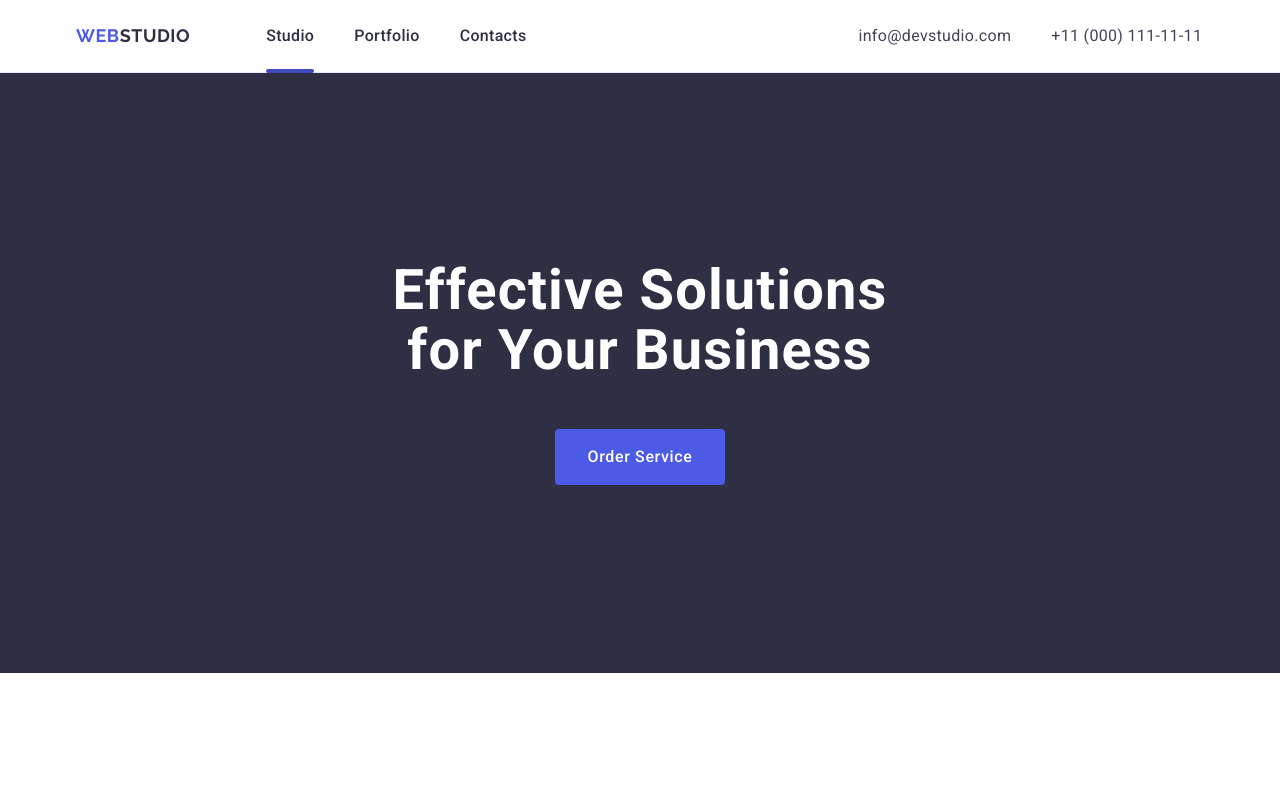
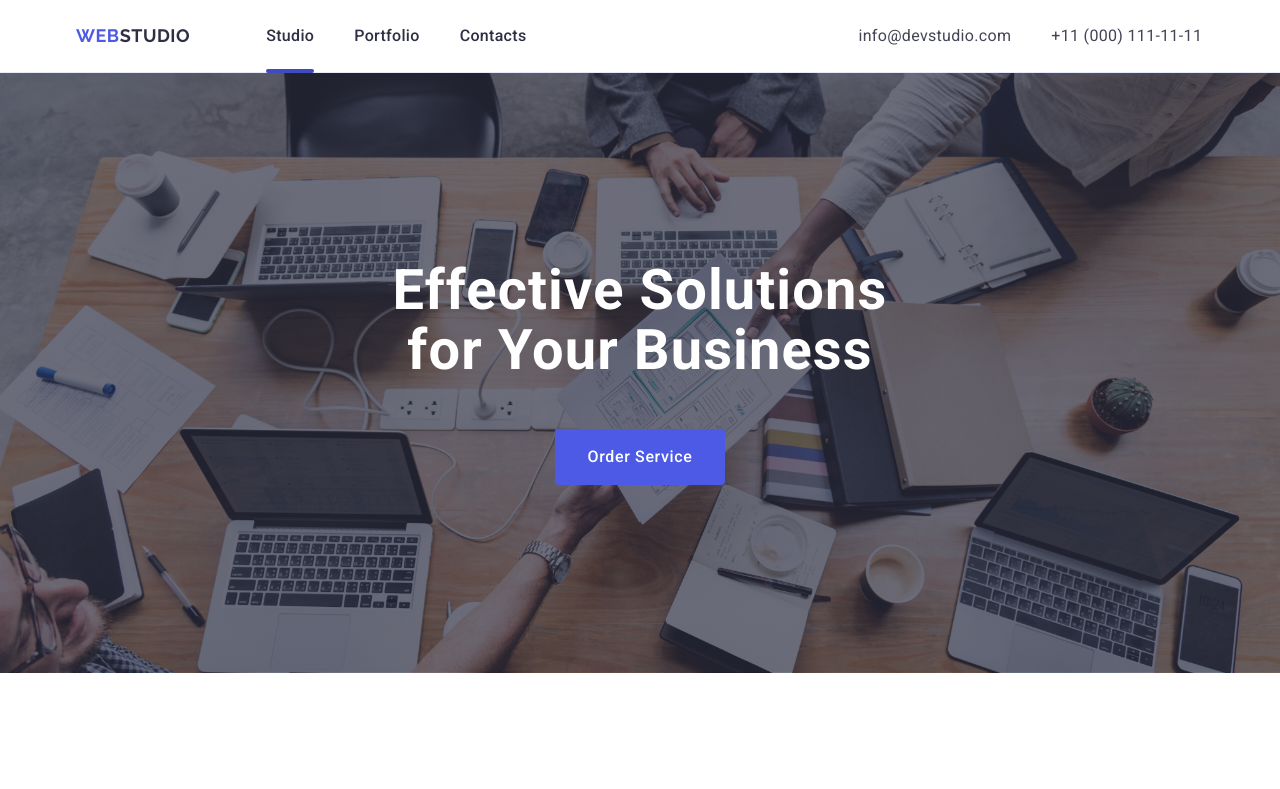
Before and after one commit to PotapchukVP/goit-markup-hw-01, a plain HTML site: page index.html in a window 1280 px wide. Shown: the top 789 px of the page. Drawn offline with nearby package versions, Linux system fonts and the light colour scheme; the site is published under a folder, as on GitHub Pages, so addresses that start at the root find nothing.

Commit message:
fix hero background

```diff
--- a/css/style.css
+++ b/css/style.css
@@ -197,7 +197,7 @@ img {
       rgba(46, 47, 66, 0.7),
       rgba(46, 47, 66, 0.7)
     ),
-    url("/images/people-office.jpg");
+    url(../images/people-office.jpg);
   background-repeat: no-repeat;
   background-position: center;
   background-size: cover;
```
